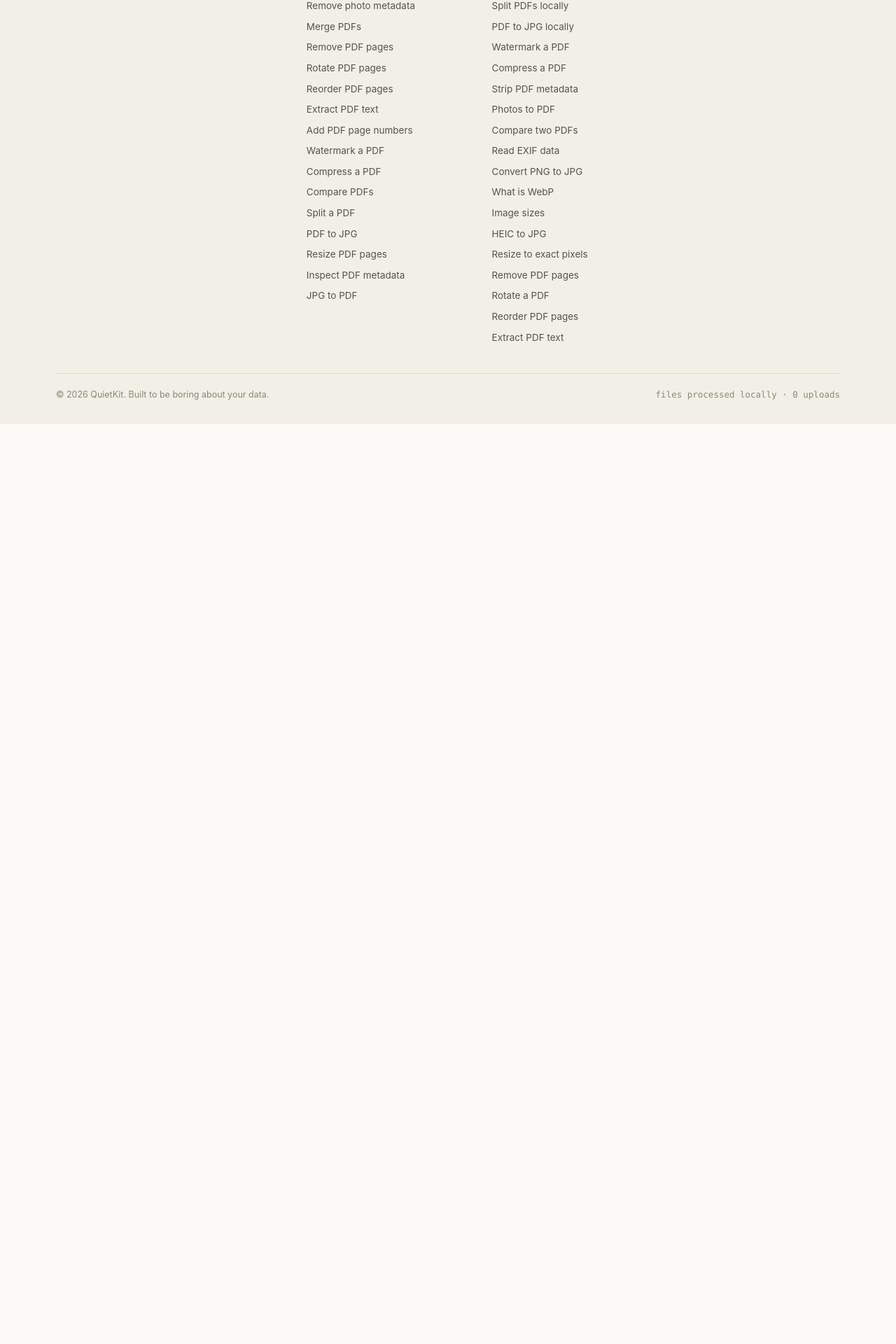
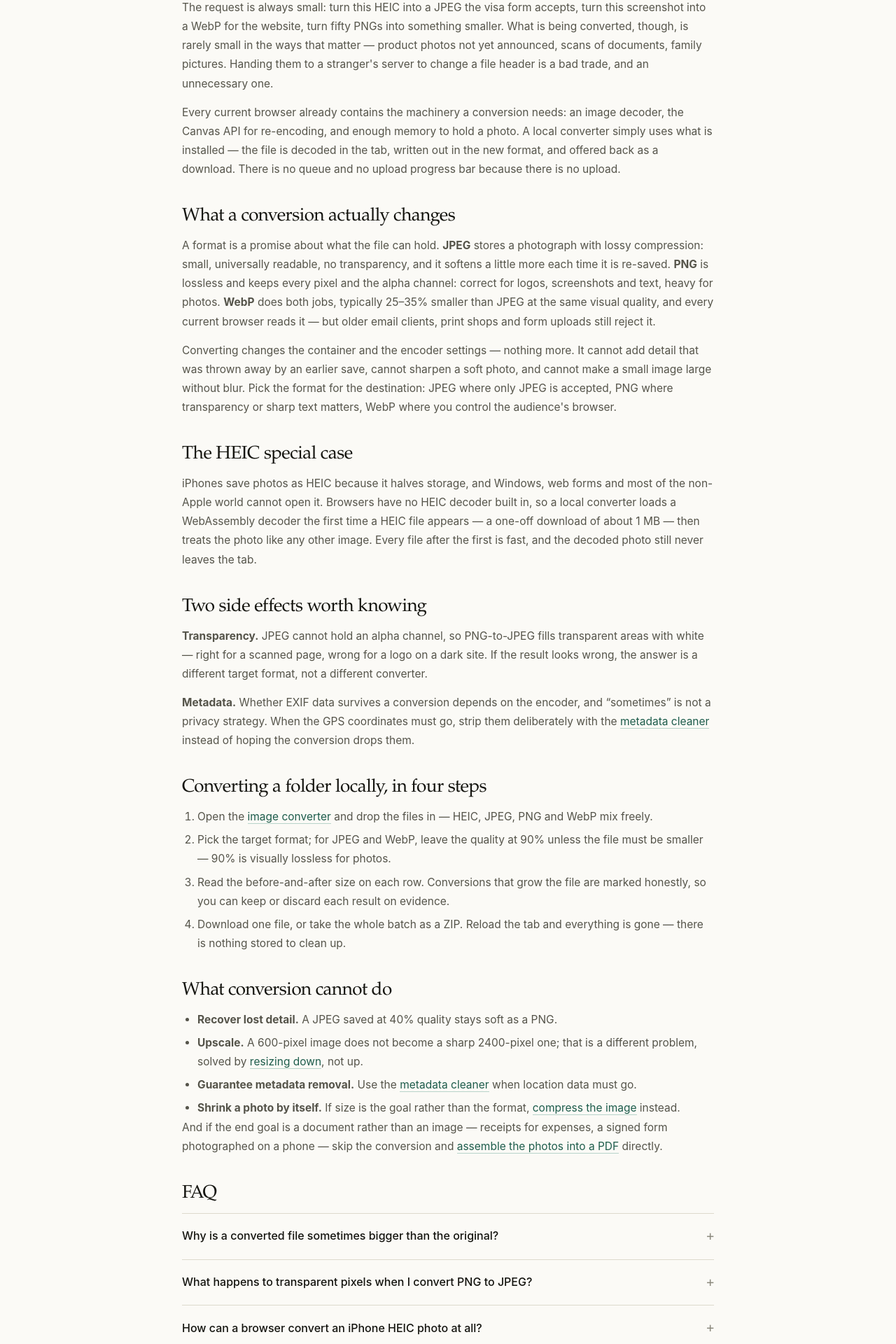
Before and after one commit to FaZheng820169/quietkit, a React (Vite) app: page /guides/convert-images-without-upload in a window 1280 px wide. Shown: the part 649-2569 px from the top of the page at 70% size. Before the commit the page ends 1255 px from the top, so only its background shows below. Built offline with nearby package versions, Linux system fonts and the light colour scheme.

Commit message:
Add guide: convert images between formats without uploading them

```diff
--- a/src/App.tsx
+++ b/src/App.tsx
@@ -45,6 +45,7 @@ import { RemovePdfPagesGuide } from './pages/guides/RemovePdfPagesGuide'
 import { RotatePdfGuide } from './pages/guides/RotatePdfGuide'
 import { ReorderPdfGuide } from './pages/guides/ReorderPdfGuide'
 import { ExtractPdfTextGuide } from './pages/guides/ExtractPdfTextGuide'
+import { ConvertImagesGuide } from './pages/guides/ConvertImagesGuide'
 
 export default function App() {
   return (
@@ -92,6 +93,7 @@ export default function App() {
           <Route path="/guides/rotate-pdf-without-upload" element={<RotatePdfGuide />} />
           <Route path="/guides/reorder-pdf-pages-without-upload" element={<ReorderPdfGuide />} />
           <Route path="/guides/extract-text-from-pdf-without-upload" element={<ExtractPdfTextGuide />} />
+          <Route path="/guides/convert-images-without-upload" element={<ConvertImagesGuide />} />
           <Route path="/pricing" element={<Pricing />} />
           <Route path="/privacy" element={<Privacy />} />
           <Route path="/about" element={<About />} />
--- a/src/components/Footer.tsx
+++ b/src/components/Footer.tsx
@@ -142,6 +142,9 @@ export function Footer() {
               <li>
                 <Link to="/guides/extract-text-from-pdf-without-upload">Extract PDF text</Link>
               </li>
+              <li>
+                <Link to="/guides/convert-images-without-upload">Convert images locally</Link>
+              </li>
             </ul>
           </div>
 
--- a/src/content/routes.json
+++ b/src/content/routes.json
@@ -204,6 +204,11 @@
     "description": "What the PDF text layer is, why scans have no text to extract, what plain text keeps and drops, and how to copy text out of a PDF locally.",
     "priority": "0.8"
   },
+  "/guides/convert-images-without-upload": {
+    "title": "Convert images between formats without uploading them",
+    "description": "What changes between JPEG, PNG and WebP, why HEIC needs a decoder, what happens to transparency and metadata — and how to convert a whole folder locally.",
+    "priority": "0.8"
+  },
   "/pricing": {
     "title": "Pricing — free tools, one planned pro tier",
     "description": "QuietKit tools are free with no limits and no account. A one-time pro tier for saved presets and batch folders across many tools is in development.",
--- a/src/pages/Home.tsx
+++ b/src/pages/Home.tsx
@@ -353,6 +353,11 @@ export function Home() {
                 title: 'Copy text out of a PDF',
                 body: 'What the text layer is, why scans stay silent, and what plain text keeps.',
               },
+              {
+                to: '/guides/convert-images-without-upload',
+                title: 'Convert images locally',
+                body: 'What JPEG, PNG and WebP each keep, why HEIC needs a decoder, and how to convert a folder.',
+              },
             ].map((article) => (
               <Link key={article.to} to={article.to} className="tool-card">
                 <h3 style={{ fontSize: 19 }}>{article.title}</h3>
--- a/src/pages/ImageConverter.tsx
+++ b/src/pages/ImageConverter.tsx
@@ -352,6 +352,11 @@ export function ImageConverter() {
                   <CheckIcon size={15} /> Guide: hit a 100 KB limit
                 </Link>
               </li>
+              <li>
+                <Link to="/guides/convert-images-without-upload" className="row" style={{ gap: 8 }}>
+                  <CheckIcon size={15} /> Guide: convert without uploading
+                </Link>
+              </li>
             </ul>
           </div>
         </aside>
--- /dev/null
+++ b/src/pages/guides/ConvertImagesGuide.tsx
@@ -0,0 +1,156 @@
+import { Link } from 'react-router-dom'
+import { Article } from '../../components/Article'
+import { faqJsonLd, routeMeta, useSeo } from '../../lib/seo'
+
+const faqs = [
+  {
+    q: 'Why is a converted file sometimes bigger than the original?',
+    a: 'Conversion is re-encoding, not compression. A JPEG turned into PNG becomes lossless and grows; a HEIC photo turned into JPEG often doubles, because HEIC is simply the more efficient format. Going the other way — PNG screenshot to JPEG — usually shrinks the file by 70–90%. Judge each file by the real before-and-after size, not by a promise on the button.',
+  },
+  {
+    q: 'What happens to transparent pixels when I convert PNG to JPEG?',
+    a: 'JPEG has no alpha channel, so the transparency has to go somewhere: the transparent areas are filled with a solid colour, conventionally white. That is correct for photos and documents and wrong for a logo meant for a dark background. If the image needs transparency, convert to PNG or WebP instead.',
+  },
+  {
+    q: 'How can a browser convert an iPhone HEIC photo at all?',
+    a: 'Browsers cannot decode HEIC natively, so the converter loads a small WebAssembly decoder — roughly 1 MB, downloaded once — the first time a HEIC file appears. From then on the photo is decoded and re-encoded inside the tab like any other image, and nothing is sent anywhere.',
+  },
+  {
+    q: 'Does converting an image remove its EXIF metadata?',
+    a: 'Not reliably. Some encoders copy the metadata block into the new file, some drop it, and “maybe” is not good enough when the metadata contains your home coordinates. If location data must go, run the file through a metadata stripper explicitly rather than trusting the conversion to do it as a side effect.',
+  },
+  {
+    q: 'Is it safe to convert personal photos on an online converter?',
+    a: 'Only when the converter never uploads them. Most “free online converters” send every file to a server, because their business model is the upload: your photos pass through machines you cannot see, under a retention policy you have not read. A local converter does the decode and re-encode in your own tab — verifiable in the Network panel, and it still works with the network switched off.',
+  },
+]
+
+export function ConvertImagesGuide() {
+  useSeo({
+    ...routeMeta('/guides/convert-images-without-upload'),
+    jsonLd: faqJsonLd(faqs),
+  })
+
+  return (
+    <Article
+      eyebrow="Guide · Images"
+      title="Convert images between formats without uploading them"
+      lede="HEIC that nobody can open, a PNG the form rejects, a folder of photos that should be WebP — format conversion is a thirty-second job, and the files involved are usually personal ones that should never leave the device."
+      updated="26 October 2026"
+      toolTo="/tools/image-converter"
+      toolLabel="Convert images in your browser"
+    >
+      <h2>The job that should not need a server</h2>
+      <p>
+        The request is always small: turn this HEIC into a JPEG the visa form accepts, turn this
+        screenshot into a WebP for the website, turn fifty PNGs into something smaller. What is
+        being converted, though, is rarely small in the ways that matter — product photos not yet
+        announced, scans of documents, family pictures. Handing them to a stranger's server to
+        change a file header is a bad trade, and an unnecessary one.
+      </p>
+      <p>
+        Every current browser already contains the machinery a conversion needs: an image decoder,
+        the Canvas API for re-encoding, and enough memory to hold a photo. A local converter simply
+        uses what is installed — the file is decoded in the tab, written out in the new format, and
+        offered back as a download. There is no queue and no upload progress bar because there is
+        no upload.
+      </p>
+
+      <h2>What a conversion actually changes</h2>
+      <p>
+        A format is a promise about what the file can hold. <strong>JPEG</strong> stores a
+        photograph with lossy compression: small, universally readable, no transparency, and it
+        softens a little more each time it is re-saved. <strong>PNG</strong> is lossless and keeps
+        every pixel and the alpha channel: correct for logos, screenshots and text, heavy for
+        photos. <strong>WebP</strong> does both jobs, typically 25–35% smaller than JPEG at the
+        same visual quality, and every current browser reads it — but older email clients, print
+        shops and form uploads still reject it.
+      </p>
+      <p>
+        Converting changes the container and the encoder settings — nothing more. It cannot add
+        detail that was thrown away by an earlier save, cannot sharpen a soft photo, and cannot
+        make a small image large without blur. Pick the format for the destination: JPEG where
+        only JPEG is accepted, PNG where transparency or sharp text matters, WebP where you control
+        the audience's browser.
+      </p>
+
+      <h2>The HEIC special case</h2>
+      <p>
+        iPhones save photos as HEIC because it halves storage, and Windows, web forms and most of
+        the non-Apple world cannot open it. Browsers have no HEIC decoder built in, so a local
+        converter loads a WebAssembly decoder the first time a HEIC file appears — a one-off
+        download of about 1 MB — then treats the photo like any other image. Every file after the
+        first is fast, and the decoded photo still never leaves the tab.
+      </p>
+
+      <h2>Two side effects worth knowing</h2>
+      <p>
+        <strong>Transparency.</strong> JPEG cannot hold an alpha channel, so PNG-to-JPEG fills
+        transparent areas with white — right for a scanned page, wrong for a logo on a dark site.
+        If the result looks wrong, the answer is a different target format, not a different
+        converter.
+      </p>
+      <p>
+        <strong>Metadata.</strong> Whether EXIF data survives a conversion depends on the encoder,
+        and “sometimes” is not a privacy strategy. When the GPS coordinates must go, strip them
+        deliberately with the <Link to="/tools/metadata-cleaner">metadata cleaner</Link> instead of
+        hoping the conversion drops them.
+      </p>
+
+      <h2>Converting a folder locally, in four steps</h2>
+      <ol>
+        <li>
+          Open the <Link to="/tools/image-converter">image converter</Link> and drop the files in —
+          HEIC, JPEG, PNG and WebP mix freely.
+        </li>
+        <li>
+          Pick the target format; for JPEG and WebP, leave the quality at 90% unless the file must
+          be smaller — 90% is visually lossless for photos.
+        </li>
+        <li>
+          Read the before-and-after size on each row. Conversions that grow the file are marked
+          honestly, so you can keep or discard each result on evidence.
+        </li>
+        <li>
+          Download one file, or take the whole batch as a ZIP. Reload the tab and everything is
+          gone — there is nothing stored to clean up.
+        </li>
+      </ol>
+
+      <h2>What conversion cannot do</h2>
+      <ul>
+        <li>
+          <strong>Recover lost detail.</strong> A JPEG saved at 40% quality stays soft as a PNG.
+        </li>
+        <li>
+          <strong>Upscale.</strong> A 600-pixel image does not become a sharp 2400-pixel one; that
+          is a different problem, solved by <Link to="/tools/image-resizer">resizing down</Link>,
+          not up.
+        </li>
+        <li>
+          <strong>Guarantee metadata removal.</strong> Use the{' '}
+          <Link to="/tools/metadata-cleaner">metadata cleaner</Link> when location data must go.
+        </li>
+        <li>
+          <strong>Shrink a photo by itself.</strong> If size is the goal rather than the format,{' '}
+          <Link to="/tools/image-compressor">compress the image</Link> instead.
+        </li>
+      </ul>
+      <p>
+        And if the end goal is a document rather than an image — receipts for expenses, a signed
+        form photographed on a phone — skip the conversion and{' '}
+        <Link to="/tools/jpg-to-pdf">assemble the photos into a PDF</Link> directly.
+      </p>
+
+      <h2>FAQ</h2>
+      <div className="faq">
+        {faqs.map((item) => (
+          <details key={item.q}>
+            <summary>{item.q}</summary>
+            <div className="faq-body">{item.a}</div>
+          </details>
+        ))}
+      </div>
+    </Article>
+  )
+}
--- a/src/pages/guides/Guides.tsx
+++ b/src/pages/guides/Guides.tsx
@@ -143,6 +143,13 @@ const articles = [
       'What the text layer is, why scans stay silent, and what plain text keeps and drops.',
     tag: 'Documents',
   },
+  {
+    to: '/guides/convert-images-without-upload',
+    title: 'Convert images without uploading them',
+    description:
+      'HEIC, PNG, WebP, JPEG — what each format keeps, why files can grow, and how to convert a folder locally.',
+    tag: 'Formats',
+  },
 ]
 
 export function Guides() {
```
